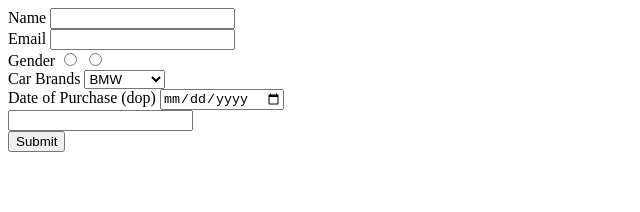
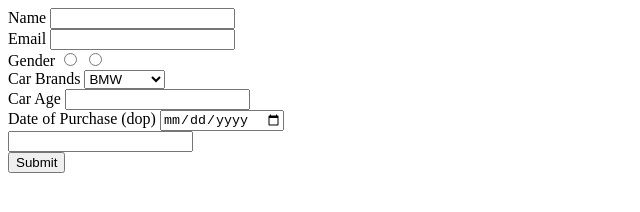
Before and after one commit to acciojob/car-insurance-form-Shikhar2001Bhadani, a website: page main.html in a window 1280 px wide. Shown: the whole page, without its empty margins (0-640 px from the left). Drawn offline with Linux system fonts and the light colour scheme.

Commit message:
created a submission

```diff
--- a/main.html
+++ b/main.html
@@ -8,11 +8,11 @@
 </head>
 
 <body>
-	<form>
+	<form method="post">
 		<label for="name">Name</label>
 		<input type="text" required id="name">
 	</br>
-		<label>Email</label>
+		<label for="email">Email</label>
 		<input type="email" required id="email">
 	</br>
 		<label>Gender</label>
@@ -26,6 +26,9 @@
 			<option>Mercedez</option>
 		</select>
 	</br>
+		<label for="carage">Car Age</label>
+		<input type="number" id="carage" required>
+		</br>
 		<label for="dop">Date of Purchase (dop)</label>
 		<input type="date" required id="dop">
 	</br>
```
